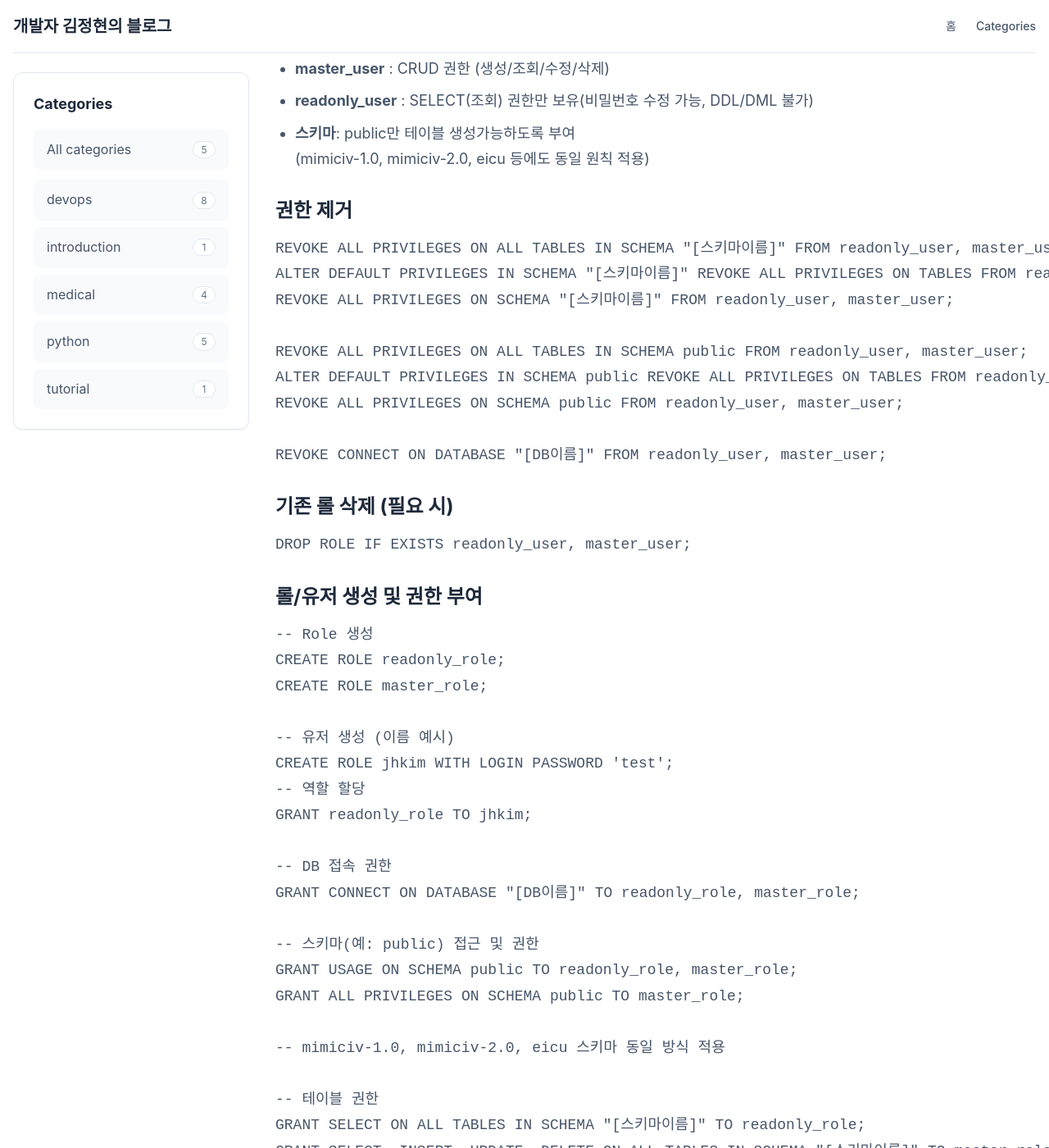
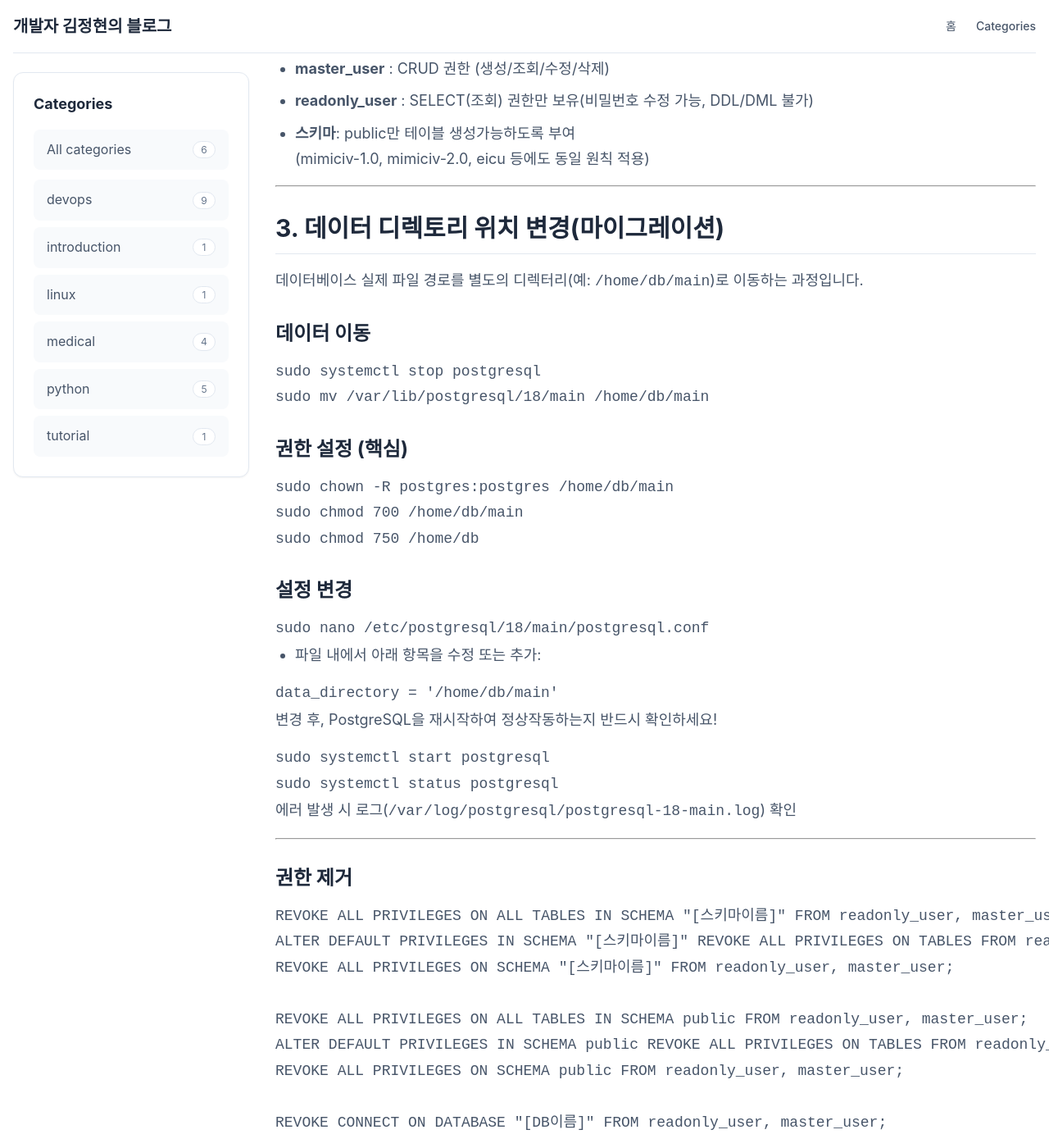
Before and after one commit to djsk721/djsk721.github.io, a Jekyll site: the page built from _posts/2026-04-02-Postgresql-mimic.md, in a window 1280 px wide and 1400 px high, scrolled down 750 px. Shown: the whole window at 82% size. Built offline with Jekyll 4.4.1, drawn with Linux system fonts in a browser that asks for light colours.

Commit message:
feat: 포스트 업로드 및 일부 수정

````diff
--- a/_posts/2026-04-02-Postgresql-mimic.md
+++ b/_posts/2026-04-02-Postgresql-mimic.md
@@ -35,6 +35,54 @@ ALTER USER jhkim WITH PASSWORD '새비밀번호';
 - **readonly_user** : SELECT(조회) 권한만 보유(비밀번호 수정 가능, DDL/DML 불가)
 - **스키마**: public만 테이블 생성가능하도록 부여
   (mimiciv-1.0, mimiciv-2.0, eicu 등에도 동일 원칙 적용)
+
+
+---
+
+## 3. 데이터 디렉토리 위치 변경(마이그레이션)
+
+데이터베이스 실제 파일 경로를 별도의 디렉터리(예: `/home/db/main`)로 이동하는 과정입니다.
+
+###  데이터 이동
+
+```bash
+sudo systemctl stop postgresql
+sudo mv /var/lib/postgresql/18/main /home/db/main
+```
+
+### 권한 설정 (핵심)
+
+```bash
+sudo chown -R postgres:postgres /home/db/main
+sudo chmod 700 /home/db/main
+sudo chmod 750 /home/db
+```
+
+### 설정 변경
+
+```bash
+sudo nano /etc/postgresql/18/main/postgresql.conf
+```
+
+- 파일 내에서 아래 항목을 수정 또는 추가:
+
+```
+data_directory = '/home/db/main'
+```
+
+> 변경 후, PostgreSQL을 재시작하여 정상작동하는지 반드시 확인하세요!
+>
+> ```bash
+> sudo systemctl start postgresql
+> sudo systemctl status postgresql
+> ```
+>
+>
+> 에러 발생 시 로그(`/var/log/postgresql/postgresql-18-main.log`) 확인
+
+---
+
+
 
 ### 권한 제거
 
````
Also changed, not shown: _posts/2026-04-02-Python-Anaconda-Guide.md (+2 -14 lines), _posts/2026-04-06-SCP-guide.md (added, +119 -0 lines).
